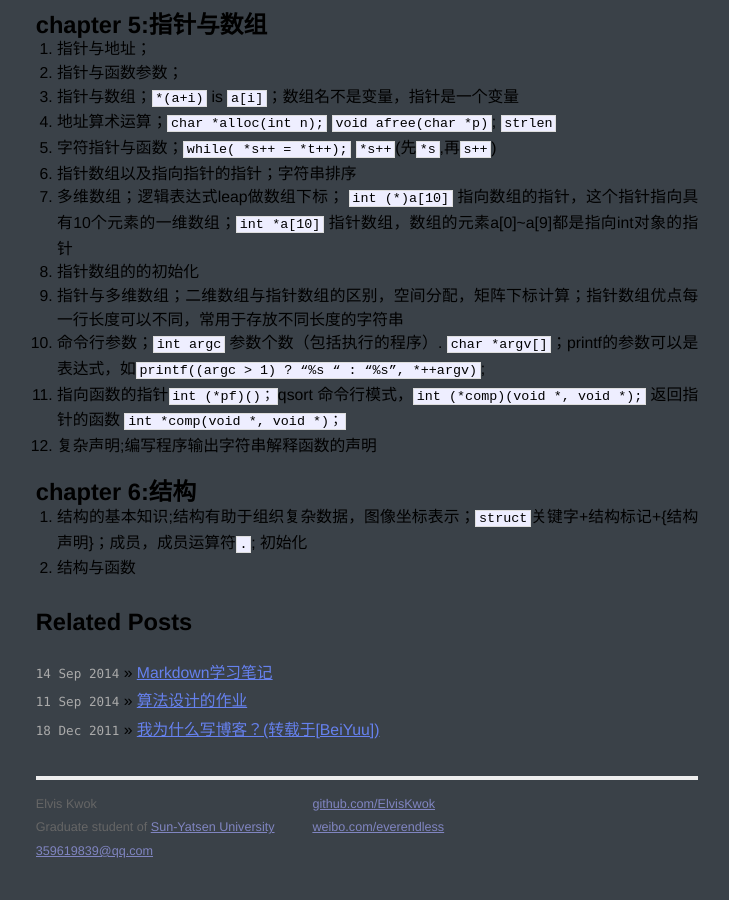
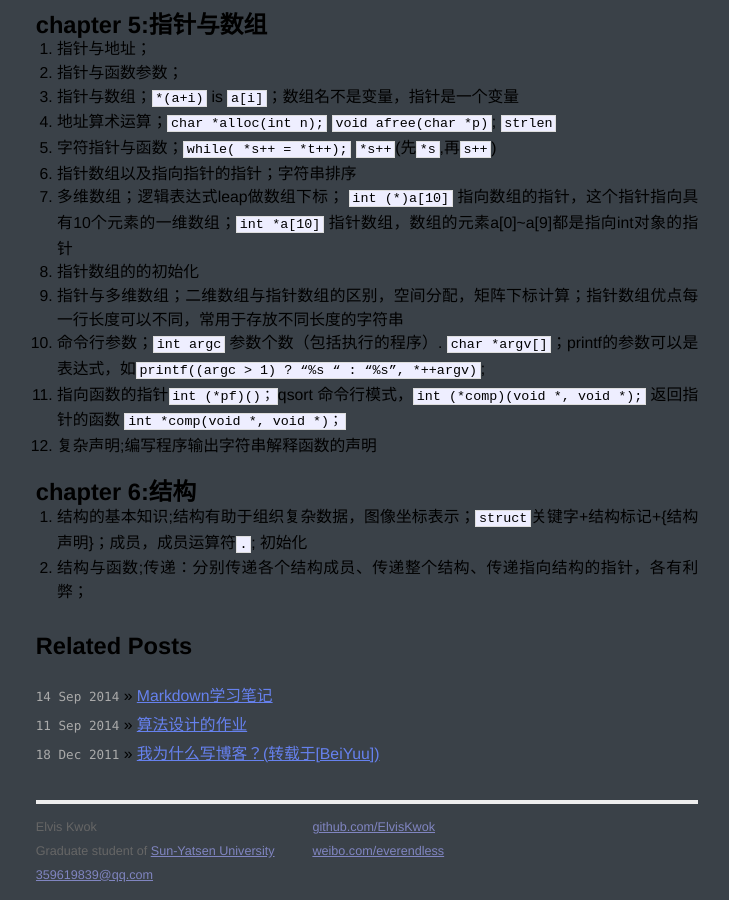
Before and after one commit to ElvisKwok/ElvisKwok.github.io, a Jekyll site: the page built from _posts/2014-09-15-notes-of-the-c-programming-language.md, in a window 1280 px wide and 900 px high, scrolled down 1422 px. Shown: the whole window, without its empty margins (273-1002 px from the left). Built offline with Jekyll 4.4.1, drawn with Linux system fonts in a browser that asks for light colours; Markdown is read by kramdown in place of the engine named in the settings; comment, search, counter and statistics services are not loaded; before the commit the page ends 2298 px from its top, so only the background shows below that.

Commit message:
modified

```diff
--- a/_posts/2014-09-15-notes-of-the-c-programming-language.md
+++ b/_posts/2014-09-15-notes-of-the-c-programming-language.md
@@ -76,4 +76,4 @@ title: Notes of the C Programming Language
 
 ##chapter 6:结构
 1. 结构的基本知识;结构有助于组织复杂数据，图像坐标表示；`struct`关键字+结构标记+\{结构声明\}；成员，成员运算符`.`; 初始化
-2. 结构与函数
+2. 结构与函数;传递：分别传递各个结构成员、传递整个结构、传递指向结构的指针，各有利弊；
```
Also changed, not shown: 18 other files.
